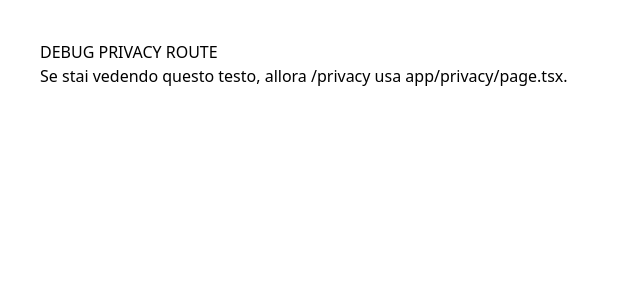
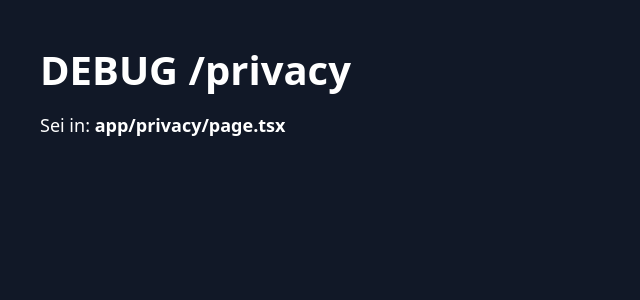
Before and after one commit to mregaz/ifinditforyou-new, a Next.js app: page /privacy in a window 1280 px wide. Shown: the top 300 px of the page, without its empty margins (0-640 px from the left). Built offline with nearby package versions, Linux system fonts and the light colour scheme.

Commit message:
nuovo page

```diff
--- /dev/null
+++ b/app/[locale]/privacy/page.tsx
@@ -0,0 +1,14 @@
+export default function PrivacyDebugLocalePrivacy({
+  params,
+}: {
+  params: { locale: string };
+}) {
+  return (
+    <div style={{ minHeight: "100vh", padding: 40, background: "#4c1d95", color: "white" }}>
+      <h1 style={{ fontSize: 40, fontWeight: 800 }}>DEBUG /{params.locale}/privacy</h1>
+      <p style={{ marginTop: 12, fontSize: 18 }}>
+        Sei in: <b>app/[locale]/privacy/page.tsx</b>
+      </p>
+    </div>
+  );
+}
--- a/app/privacy/page.tsx
+++ b/app/privacy/page.tsx
@@ -1,8 +1,10 @@
-export default function PrivacyDebugPage() {
+export default function PrivacyDebugAppPrivacy() {
   return (
-    <div style={{ padding: 40, fontFamily: "system-ui" }}>
-      <h1>DEBUG PRIVACY ROUTE</h1>
-      <p>Se stai vedendo questo testo, allora /privacy usa app/privacy/page.tsx.</p>
+    <div style={{ minHeight: "100vh", padding: 40, background: "#111827", color: "white" }}>
+      <h1 style={{ fontSize: 40, fontWeight: 800 }}>DEBUG /privacy</h1>
+      <p style={{ marginTop: 12, fontSize: 18 }}>
+        Sei in: <b>app/privacy/page.tsx</b>
+      </p>
     </div>
   );
 }
```
